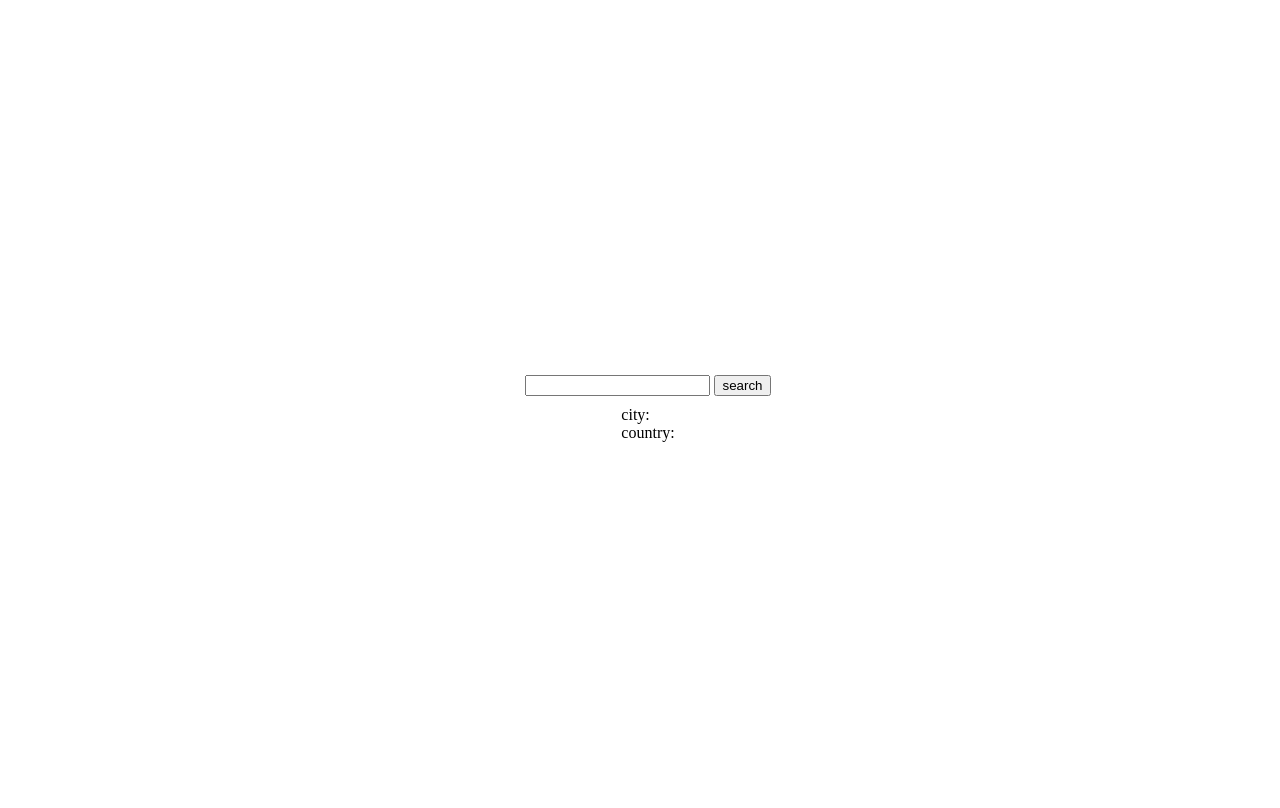
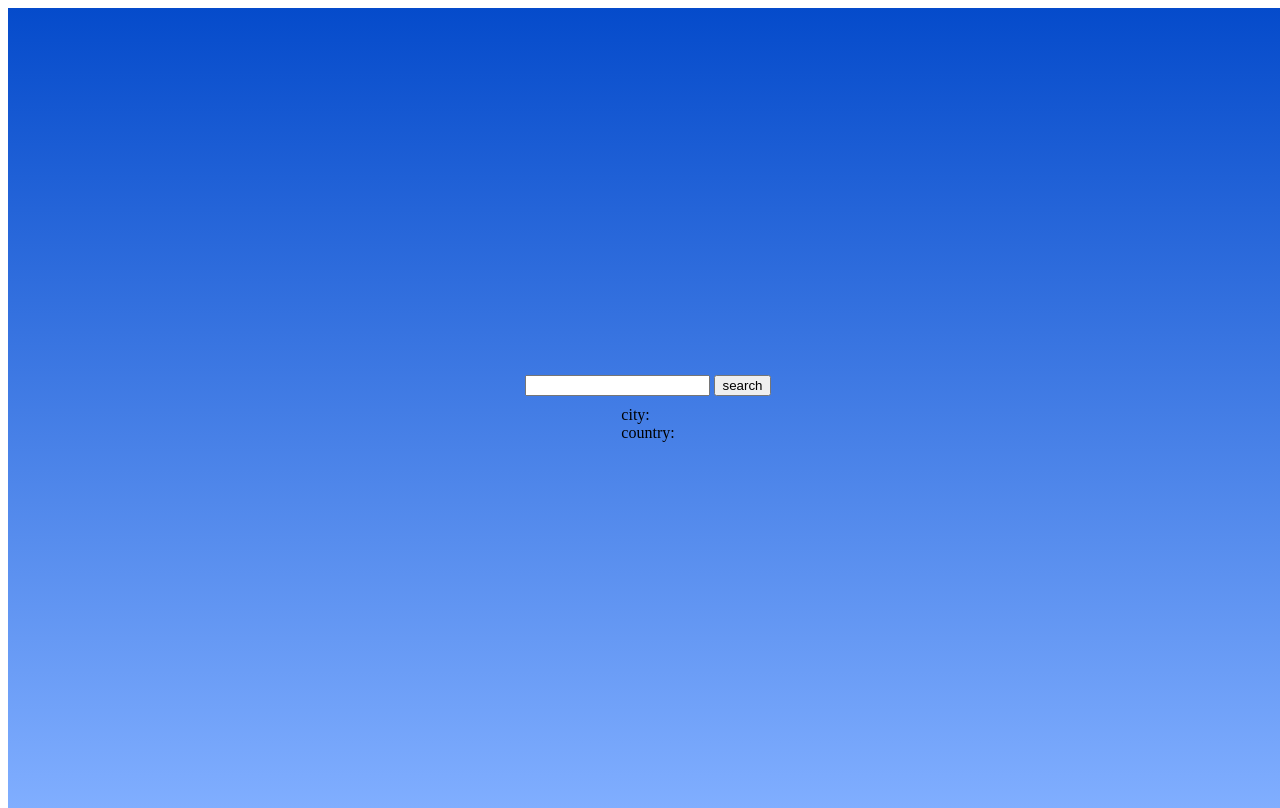
Before and after one commit to Wawlik/weather-app, a Nuxt app: page / in a window 1280 px wide. Built offline with nearby package versions, Linux system fonts and the light colour scheme.

Commit message:
feature: default layout added

```diff
--- a/app.vue
+++ b/app.vue
@@ -1,5 +1,7 @@
 <template>
-  <NuxtPage/>
+  <NuxtLayout>
+    <NuxtPage />
+  </NuxtLayout>
 </template>
 
 <style>
@@ -16,8 +18,8 @@ html, body {
   width: 100%;
   height: 100vh;
 }
-.page {
-    width: 100%;
-    height: 100%;
+.layout, .page {
+  width: 100%;
+  height: 100%;
 }
 </style>
--- /dev/null
+++ b/layouts/default.vue
@@ -0,0 +1,11 @@
+<template>
+  <div class="layout layout-default">
+      <NuxtPage />
+  </div>
+</template>
+
+<style scoped>
+.layout.layout-default {
+  background: linear-gradient(to bottom, #054bcb 0%, #80aeff 100%);
+}
+</style>
```
